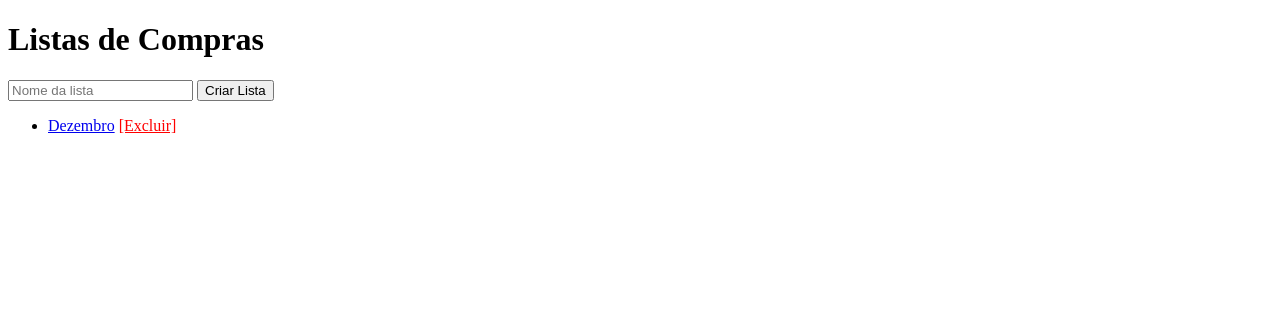
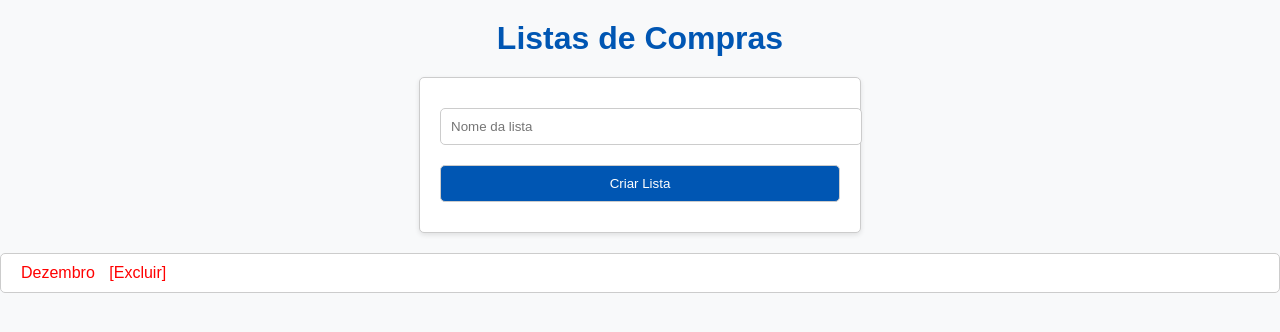
Before and after one commit to lucasvchaves22/Lista-de-Compras-Py, a Flask app: page / in a window 1280 px wide. Shown: the top 332 px of the page. Run offline with Flask 3, Linux system fonts and the light colour scheme; data comes from the database, SQL or seed files in the repository; both versions use the stored data as it was before the commit.

Commit message:
Adicionando estilo inicial

```diff
--- /dev/null
+++ b/static/style.css
@@ -0,0 +1,81 @@
+/* Geral */
+body {
+    font-family: Arial, sans-serif;
+    margin: 0;
+    padding: 0;
+    background-color: #f8f9fa;
+    color: #333;
+}
+
+h1 {
+    text-align: center;
+    margin: 20px 0;
+    color: #0056b3;
+}
+
+/* Links */
+a {
+    color: #0056b3;
+    text-decoration: none;
+}
+
+a:hover {
+    text-decoration: underline;
+}
+
+/* Formulários */
+form {
+    max-width: 400px;
+    margin: 20px auto;
+    padding: 20px;
+    background: white;
+    border: 1px solid #ccc;
+    border-radius: 5px;
+    box-shadow: 0 2px 5px rgba(0, 0, 0, 0.1);
+}
+
+input, button {
+    width: 100%;
+    padding: 10px;
+    margin: 10px 0;
+    border: 1px solid #ccc;
+    border-radius: 5px;
+}
+
+button {
+    background-color: #0056b3;
+    color: white;
+    cursor: pointer;
+}
+
+button:hover {
+    background-color: #003d80;
+}
+
+/* Lista */
+ul {
+    list-style-type: none;
+    padding: 0;
+}
+
+li {
+    margin: 10px 0;
+    padding: 10px;
+    background: white;
+    border: 1px solid #ccc;
+    border-radius: 5px;
+}
+
+li a {
+    margin-left: 10px;
+    color: red;
+}
+
+/* Mensagens */
+ul li.success {
+    color: green;
+}
+
+ul li.danger {
+    color: red;
+}
--- a/templates/index.html
+++ b/templates/index.html
@@ -4,6 +4,7 @@
     <meta charset="UTF-8">
     <meta name="viewport" content="width=device-width, initial-scale=1.0">
     <title>Listas de Compras</title>
+    <link rel="stylesheet" href="/static/style.css">
 </head>
 <body>
     <h1>Listas de Compras</h1>
--- a/templates/lista.html
+++ b/templates/lista.html
@@ -4,6 +4,7 @@
     <meta charset="UTF-8">
     <meta name="viewport" content="width=device-width, initial-scale=1.0">
     <title>{{ lista[1] }}</title>
+    <link rel="stylesheet" href="/static/style.css">
 </head>
 <body>
     <h1>Lista: {{ lista[1] }}</h1>
```
Also changed, not shown: templates/lista_compras.db (deleted).
